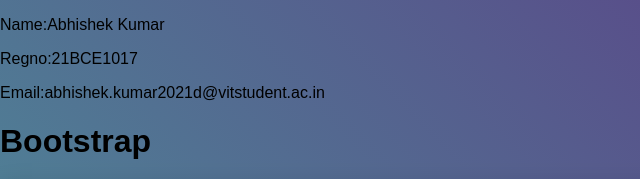
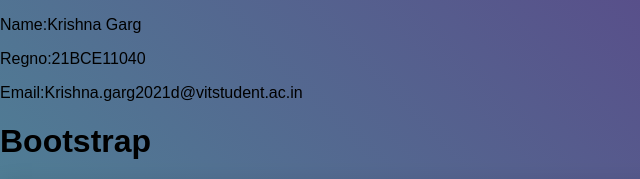
Before and after one commit to krishnaxgarg/MERN2, a plain HTML site: page index.html in a window 1280 px wide. Shown: the top 179 px of the page, 0-640 px from the left. Drawn offline with Linux system fonts and the light colour scheme.

Commit message:
Update index.html

```diff
--- a/index.html
+++ b/index.html
@@ -6,9 +6,9 @@
     <link rel="stylesheet" href="style.css">
 </head>
 <body>
-    <p>Name:Abhishek Kumar</p>
-    <p>    Regno:21BCE1017 </p>
-     <p>Email:abhishek.kumar2021d@vitstudent.ac.in</p>
+    <p>Name:Krishna Garg</p>
+    <p>    Regno:21BCE11040 </p>
+     <p>Email:Krishna.garg2021d@vitstudent.ac.in</p>
     <h1>Bootstrap</h1>
     <table border="1">
         <tr>
```
